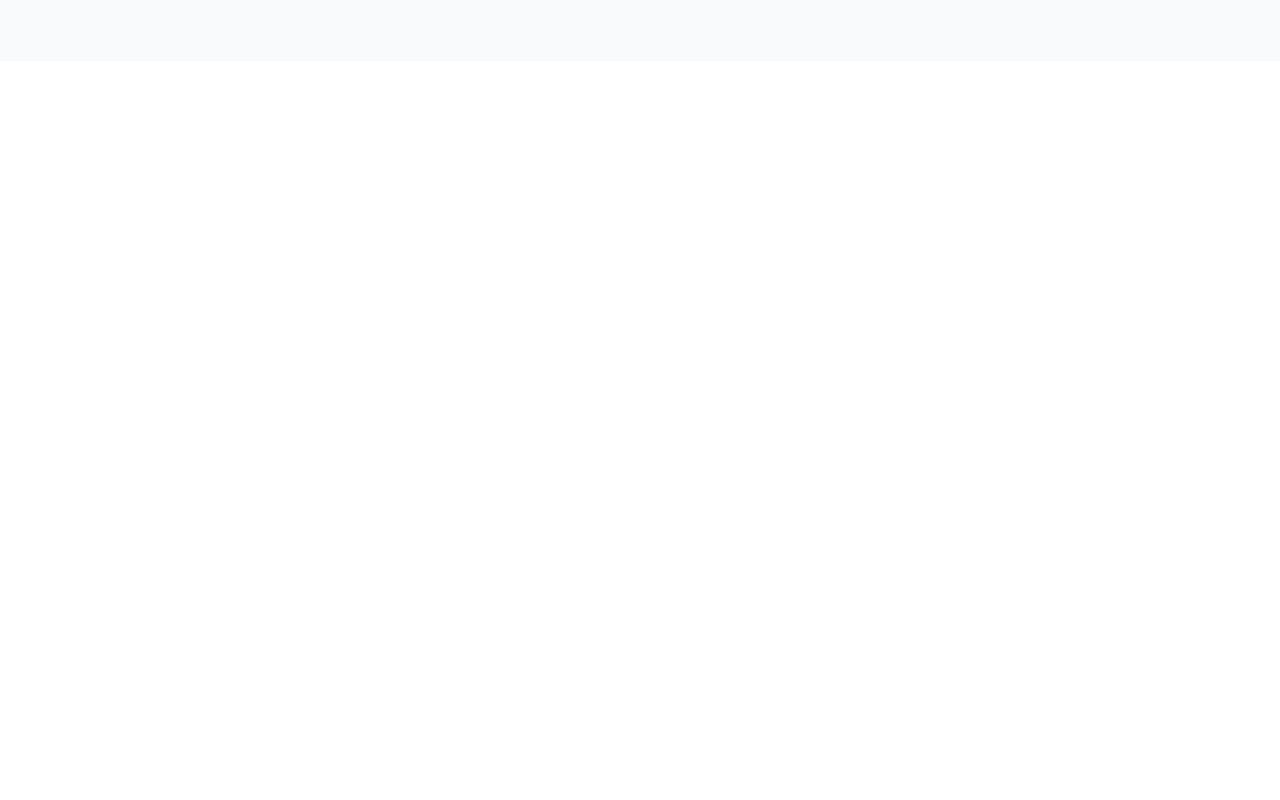
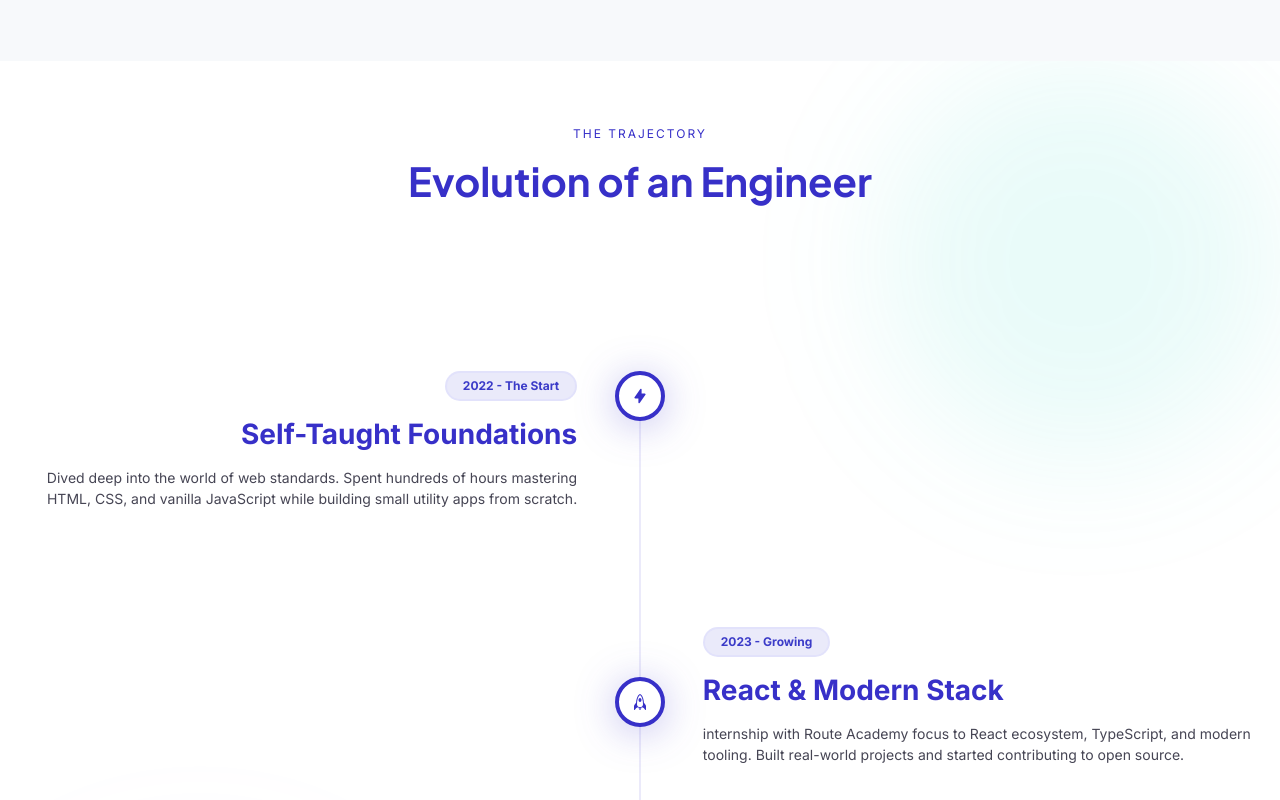
Before and after one commit to MostafaYahya773/portofolio, a Next.js app: page /About in a window 1280 px wide. Shown: the part 1080-1880 px from the top of the page. Before the commit the page ends 1141 px from the top, so only its background shows below. Built offline with nearby package versions, Linux system fonts and the light colour scheme.

Commit message:
finish self learning

```diff
--- a/src/app/About/page.tsx
+++ b/src/app/About/page.tsx
@@ -1,12 +1,14 @@
 import React from 'react';
 import AboutHero from '../_Components/AboutHero/AboutHero';
 import AboutTechnicalSkills from '../_Components/AboutTechnicalSkills/AboutTechnicalSkills';
+import MyTrajectory from '../_Components/MyTrajectory/MyTrajectory';
 
 const About = () => {
   return (
     <div className="">
       <AboutHero />
       <AboutTechnicalSkills />
+      <MyTrajectory />
     </div>
   );
 };
--- a/src/app/_Components/AboutHero/AboutHero.tsx
+++ b/src/app/_Components/AboutHero/AboutHero.tsx
@@ -3,7 +3,7 @@ import React from 'react';
 
 const AboutHero = () => {
   return (
-    <section className="flex flex-col md:flex-row *:md:w-1/2 gap-5 mt-24 max-w-[1300px] mx-auto items-center px-3">
+    <section className="flex flex-col md:flex-row *:md:w-1/2 gap-5 mt-24 max-w-[1300px] mx-auto items-center px-3 ">
       <div className="info flex flex-col gap-5 order-2 md:order-1">
         <h2 className="text-24 md:text-28 lg:text-40 font-bold text-light-bg-cta darkTextStyle">
           Building digital alchemy with code.
--- /dev/null
+++ b/src/app/_Components/DiskTopTimeLine/DiskTopTimeLine.tsx
@@ -0,0 +1,68 @@
+// DiskTopTimeLine.tsx
+'use client';
+
+import { TimelineItem } from '../../interface';
+import StaggerContainer from '../Animations/StaggerContainer';
+
+const DiskTopTimeLine = ({ items }: { items: TimelineItem[] }) => {
+  const leftItems = items.filter((item) => item.side === 'left');
+  const rightItems = items.filter((item) => item.side === 'right');
+
+  return (
+    <div className="hidden md:flex w-full font-mono items-start">
+      {/* Left Side */}
+      <div className="flex flex-col gap-[410px] w-[45%] text-end">
+        {leftItems.map((item, i) => (
+          <StaggerContainer key={i} className="flex flex-col gap-3 items-end">
+            <p className="py-1 px-4 w-fit rounded-full dark:bg-dark-mouve/10 bg-light-bg-cta/10 border-2 border-dark-mouve/20 text-12 font-bold dark:text-dark-mouve text-light-purple">
+              {item.year}
+            </p>
+            <h3 className="font-bold text-18 md:text-20 lg:text-28 dark:text-dark-button-text text-light-bg-cta">
+              {item.title}
+            </h3>
+            <p className="text-12 md:text-14 dark:text-dark-text-secondary text-light-text-secondary">
+              {item.description}
+            </p>
+          </StaggerContainer>
+        ))}
+      </div>
+
+      {/* Center Line + Icons */}
+      <div className="relative flex flex-col items-center w-[50px] mx-auto">
+        <div className="absolute top-0 bottom-0 left-1/2 -translate-x-1/2 w-[1px] dark:bg-white/20 bg-light-bg-cta/20 z-0" />
+        <div className="relative z-10 flex flex-col gap-64">
+          {items.map(({ icon: Icon, iconColor }, i) => (
+            <span
+              key={i}
+              className={`border-4 flex items-center justify-center w-[50px] h-[50px] rounded-full dark:bg-dark-bg-primary bg-light-bg-primary ${iconColor}`}
+            >
+              <Icon />
+            </span>
+          ))}
+        </div>
+      </div>
+
+      {/* Right Side */}
+      <div className="flex flex-col gap-64 w-[45%]">
+        {rightItems.map((item, i) => (
+          <StaggerContainer
+            key={i}
+            className={`flex flex-col gap-3 items-start ${i === 0 ? 'pt-64' : ''}`}
+          >
+            <p className="py-1 px-4 w-fit rounded-full dark:bg-dark-mouve/10 bg-light-bg-cta/10 border-2 border-dark-mouve/20 text-12 font-bold dark:text-dark-mouve text-light-purple">
+              {item.year}
+            </p>
+            <h3 className="font-bold text-18 md:text-20 lg:text-28 dark:text-dark-button-text text-light-bg-cta">
+              {item.title}
+            </h3>
+            <p className="text-12 md:text-14 dark:text-dark-text-secondary text-light-text-secondary">
+              {item.description}
+            </p>
+          </StaggerContainer>
+        ))}
+      </div>
+    </div>
+  );
+};
+
+export default DiskTopTimeLine;
--- /dev/null
+++ b/src/app/_Components/MobileTimeLine/MobileTimeLine.tsx
@@ -0,0 +1,46 @@
+// MobileTimeLine.tsx
+'use client';
+
+import React from 'react';
+import { TimelineItem } from '../../interface';
+
+const MobileTimeLine = ({ items }: { items: TimelineItem[] }) => {
+  return (
+    <div className="flex md:hidden flex-col font-mono">
+      {items.map((item, i) => {
+        const Icon = item.icon;
+        return (
+          <div key={i} className="flex gap-4 items-start">
+            {/* Icon + Line */}
+            <div className="flex flex-col items-center">
+              <span
+                className={`border-4 flex-shrink-0 flex items-center justify-center w-[42px] h-[42px] rounded-full dark:bg-dark-bg-primary bg-light-bg-primary ${item.iconColor}`}
+              >
+                <Icon />
+              </span>
+              {i < items.length - 1 && (
+                <div className="w-[1px] flex-1 min-h-[60px] dark:bg-white/20 bg-light-bg-cta/20 my-2" />
+              )}
+            </div>
+
+            {/* Content */}
+            {/* Content */}
+            <div className="flex flex-col gap-2 pb-10">
+              <p className="py-1 px-3 w-fit rounded-full dark:bg-dark-mouve/10 bg-light-bg-cta/10 border dark:border-dark-mouve/20 border-light-bg-cta/20 text-12 font-bold dark:text-dark-mouve text-light-purple">
+                {item.year}
+              </p>
+              <h3 className="font-bold text-16 md:text-18 dark:text-dark-button-text text-light-bg-cta">
+                {item.title}
+              </h3>
+              <p className="text-12 dark:text-dark-text-secondary text-light-text-secondary">
+                {item.description}
+              </p>
+            </div>
+          </div>
+        );
+      })}
+    </div>
+  );
+};
+
+export default MobileTimeLine;
--- /dev/null
+++ b/src/app/_Components/MyTrajectory/MyTrajectory.tsx
@@ -0,0 +1,70 @@
+'use client';
+import { HiLightningBolt } from 'react-icons/hi';
+import { BsRocket } from 'react-icons/bs';
+import { MdStar } from 'react-icons/md';
+import DiskTopTimeLine from '../DiskTopTimeLine/DiskTopTimeLine';
+import { TimelineItem } from '../../interface';
+import MobileTimeLine from '../MobileTimeLine/MobileTimeLine';
+import StaggerContainer from '../Animations/StaggerContainer';
+
+const items: TimelineItem[] = [
+  {
+    year: '2022 - The Start',
+    side: 'left',
+    title: 'Self-Taught Foundations',
+    description:
+      'Dived deep into the world of web standards. Spent hundreds of hours mastering HTML, CSS, and vanilla JavaScript while building small utility apps from scratch.',
+    icon: HiLightningBolt,
+    iconColor:
+      'dark:border-dark-mouve dark:drop-shadow-[0_5px_20px_rgba(192,193,255,0.5)] dark:text-dark-mouve border-light-bg-cta text-light-bg-cta drop-shadow-[0_5px_20px_rgba(55,48,200,0.3)]',
+  },
+  {
+    year: '2024 - Now',
+    side: 'left',
+    title: 'Fullstack Exploration',
+    description:
+      'Ventured into backend territory with Next.js and Supabase. Started building complete products from database design to deployment.',
+    icon: BsRocket,
+    iconColor:
+      'dark:border-dark-teal dark:drop-shadow-[0_10px_20px_rgba(68,226,205,0.6)] dark:text-dark-teal border-light-bg-cta text-light-bg-cta drop-shadow-[0_5px_20px_rgba(55,48,200,0.3)]',
+  },
+  {
+    year: '2023 - Growing',
+    title: 'React & Modern Stack',
+    side: 'right',
+    description:
+      'internship with Route Academy focus to React ecosystem, TypeScript, and modern tooling. Built real-world projects and started contributing to open source.',
+    icon: MdStar,
+    iconColor:
+      'dark:text-[#FFB783] dark:border-[#FFB783] dark:drop-shadow-[0_10px_20px_rgba(255,183,131,0.6)] border-light-bg-cta text-light-bg-cta drop-shadow-[0_5px_20px_rgba(55,48,200,0.3)]',
+  },
+];
+
+const MyTrajectory = () => {
+  return (
+    <div className="dark:bg-dark-bg-primary py-16 overflow-hidden relative">
+      {/* Glow Background */}
+      <div className="w-full h-full absolute inset-0 backdrop-blur-xl z-20 pointer-events-none">
+        <span className="absolute w-[400px] h-[400px] rounded-full bg-teal-400/10 top-0 right-0 blur-3xl" />
+        <span className="absolute w-[400px] h-[400px] rounded-full bg-purple-400/10 bottom-0 left-0 blur-3xl" />
+      </div>
+
+      <StaggerContainer className="flex flex-col md:gap-40 gap-10  px-3 max-w-[1300px] mx-auto relative z-30">
+        {/* Title */}
+        <div className="flex flex-col gap-2 items-center text-center">
+          <h2 className="font-mono text-12 tracking-[2px] dark:text-dark-mouve text-light-bg-cta">
+            THE TRAJECTORY
+          </h2>
+          <h3 className="text-28 md:text-35 lg:text-40 font-bold dark:text-white text-light-bg-cta">
+            Evolution of an Engineer
+          </h3>
+        </div>
+
+        <DiskTopTimeLine items={items} />
+        <MobileTimeLine items={items} />
+      </StaggerContainer>
+    </div>
+  );
+};
+
+export default MyTrajectory;
--- a/src/app/interface.tsx
+++ b/src/app/interface.tsx
@@ -16,3 +16,12 @@ export interface Project {
   Future_description: string;
   image_url: string;
 }
+
+export interface TimelineItem {
+  year: string;
+  title: string;
+  description: string;
+  side: 'left' | 'right';
+  icon: any;
+  iconColor?: string;
+}
```
